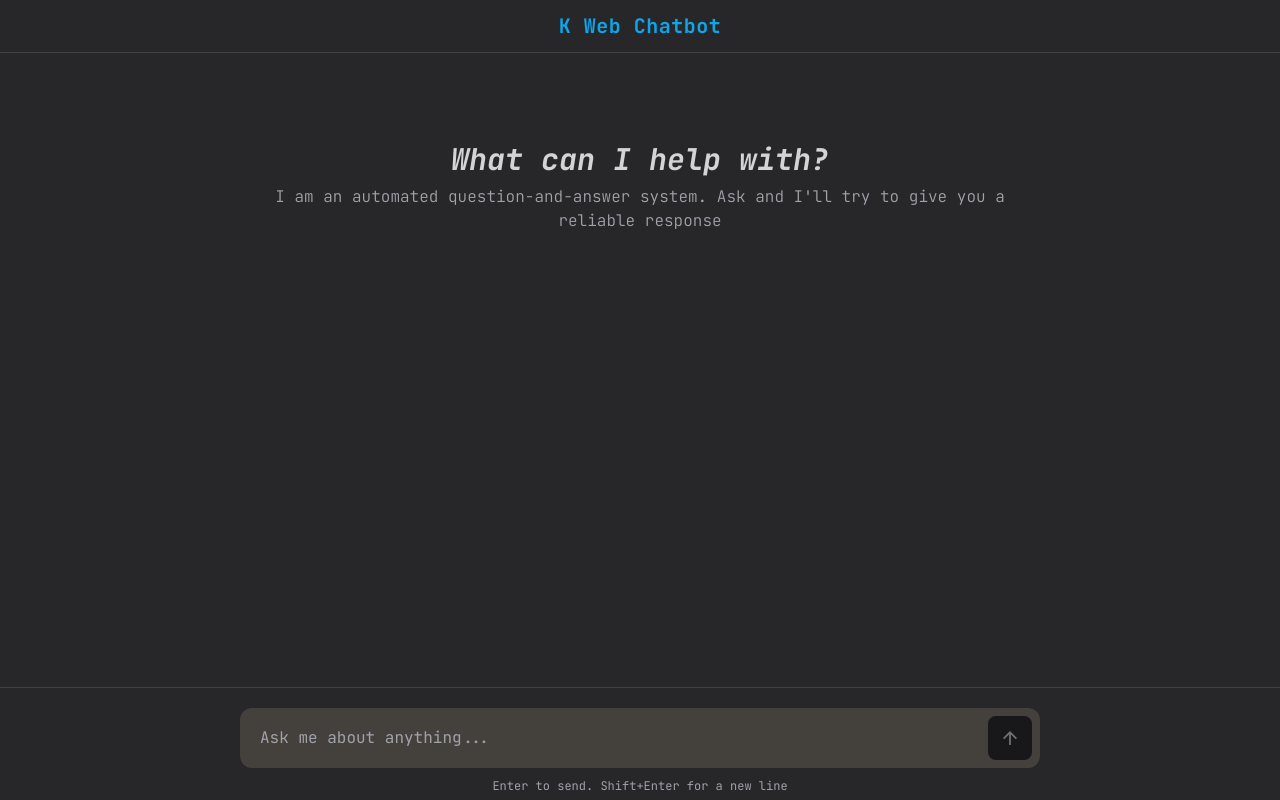
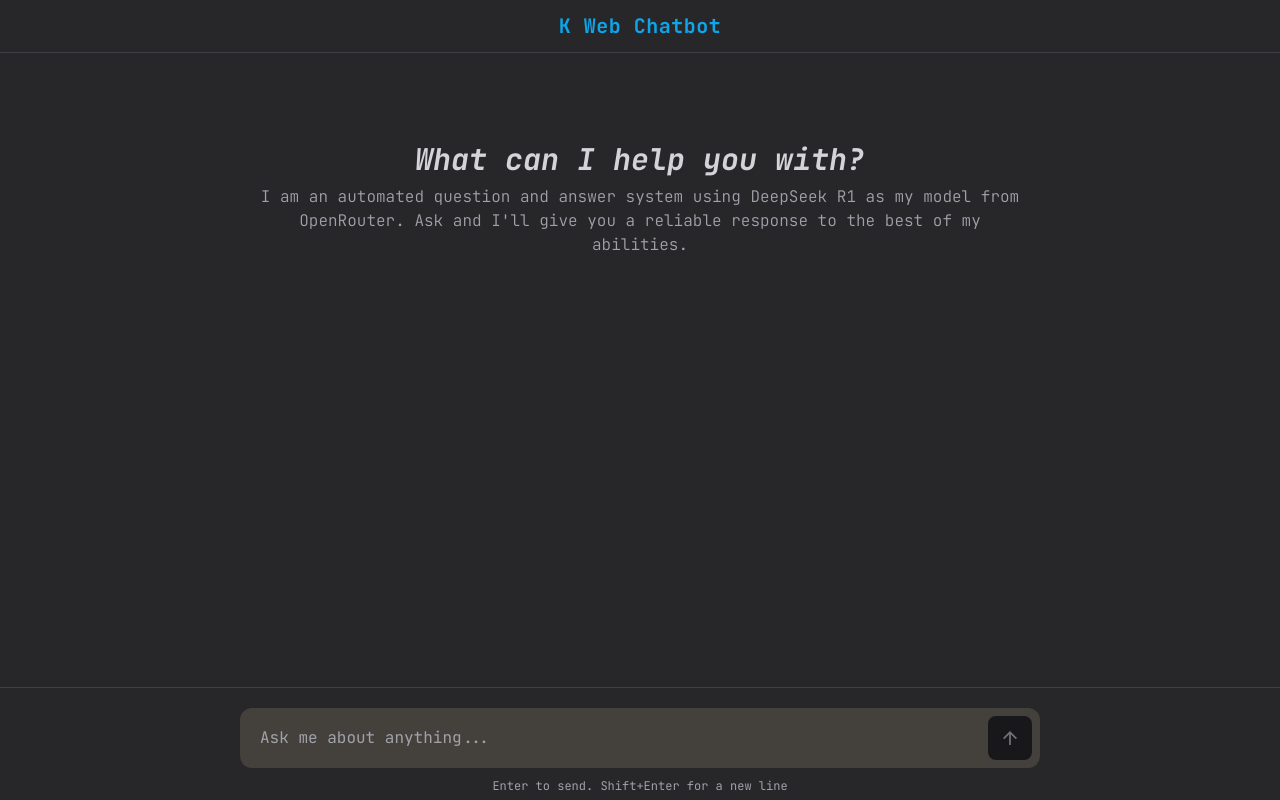
Before and after one commit to codeyabyab/k-web-chatbot, a React (Vite) app: page / in a window 1280 px wide. Built offline with nearby package versions, Linux system fonts and the light colour scheme; no server answers.

Commit message:
Update website to have improved sub heading text content and description

```diff
--- a/src/App.jsx
+++ b/src/App.jsx
@@ -28,11 +28,10 @@ function App() {
             {isEmpty ? (
               <div className="py-16 text-center">
                 <h2 className="text-3xl font-bold italic">
-                  What can I help with?
+                  What can I help you with?
                 </h2>
                 <p className="mt-2 text-base font-light text-zinc-400">
-                  I am an automated question-and-answer system. Ask and I'll try
-                  to give you a reliable response
+                  I am an automated question and answer system using DeepSeek R1 as my model from OpenRouter. Ask and I'll give you a reliable response to the best of my abilities.
                 </p>
               </div>
             ) : (
```
